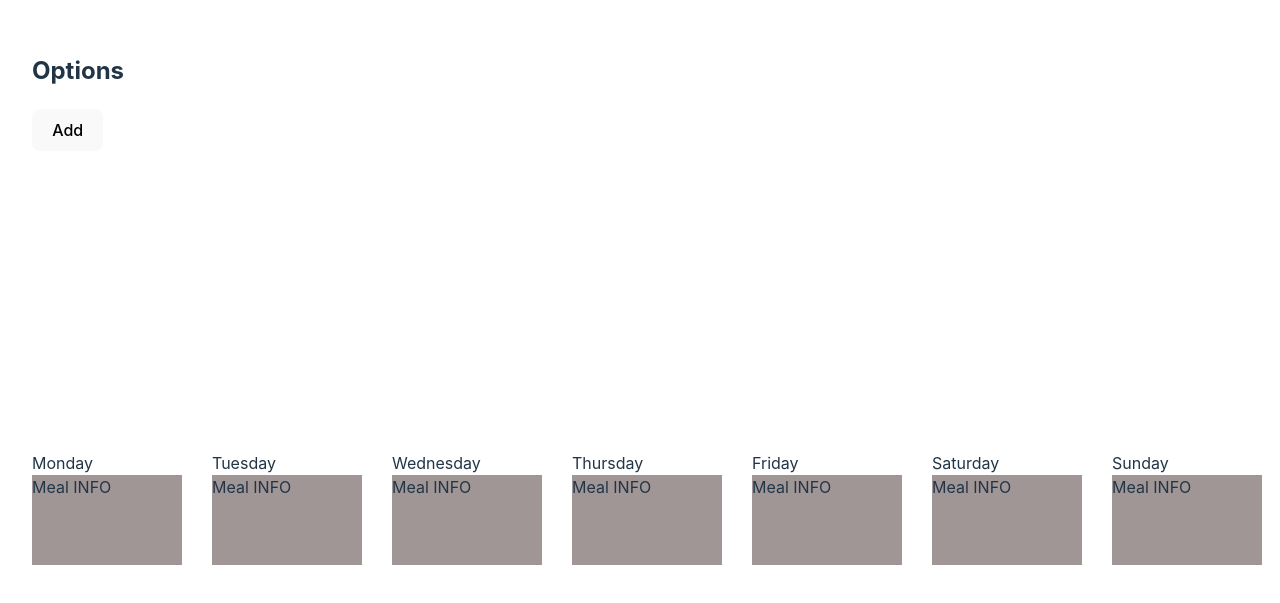
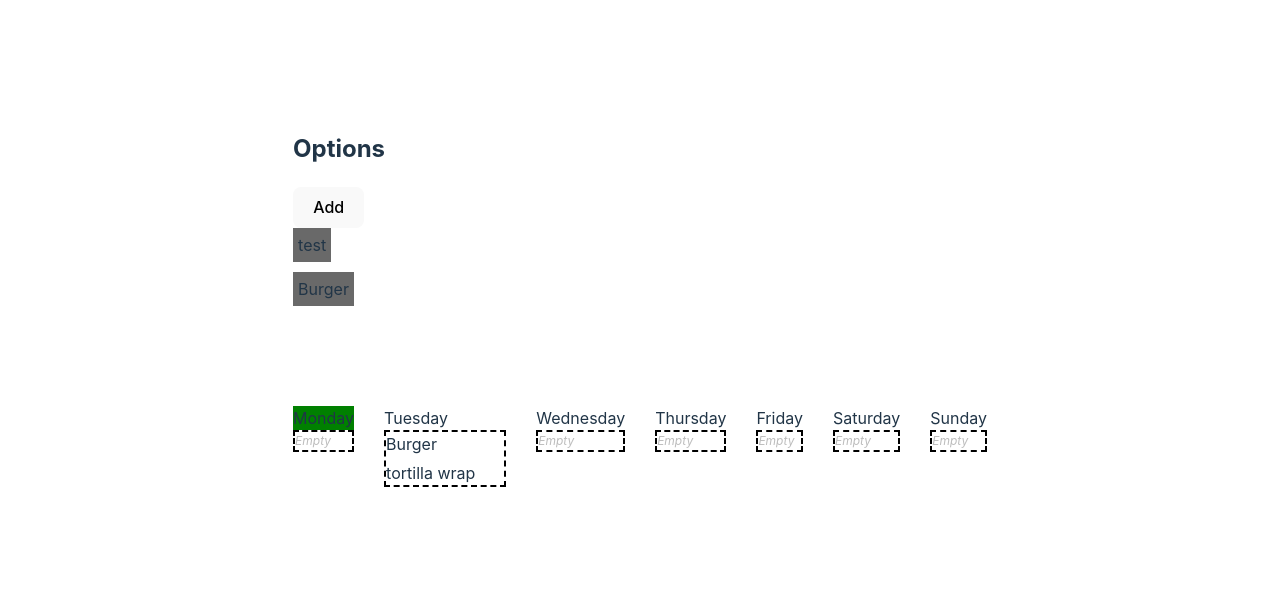
Before and after one commit to stoddardjd2/Meal-Planner, a React (Vite) app in the folder meal-planner/: page / in a window 1280 px wide. Shown: the part 101-704 px from the top of the page. Built offline with nearby package versions, Linux system fonts and the light colour scheme.

Commit message:
added drag and drop feature for adding meals to a day

```diff
--- a/meal-planner/src/App.css
+++ b/meal-planner/src/App.css
@@ -7,5 +7,37 @@
 .app-container {
   display: flex;
   flex-direction: column;
-  gap: 300px;
+  gap: 100px;
 }
+
+/* DRAG COMPONENT */
+.container {
+  display: flex;
+  gap: 20px;
+  margin-top: 20px;
+}
+
+.draggable {
+  width: 150px;
+  height: 150px;
+  background-color: lightblue;
+  text-align: center;
+  line-height: 150px;
+  border: 2px solid #000;
+  cursor: grab;
+  user-select: none; /* Prevent text selection while dragging */
+}
+
+.drop-target {
+  width: 150px;
+  height: 150px;
+  background-color: lightgray;
+  text-align: center;
+  line-height: 150px;
+  border: 2px dashed #000;
+}
+.placeholder-text{
+  font-style: italic;
+  color:rgb(189, 189, 189);
+  font-size: 12px;
+}
--- a/meal-planner/src/App.jsx
+++ b/meal-planner/src/App.jsx
@@ -1,16 +1,35 @@
-import { useState } from "react";
+import { useEffect, useState, useRef } from "react";
 import reactLogo from "./assets/react.svg";
 import viteLogo from "/vite.svg";
 import "./App.css";
 // import DateCalendarValue from "./components/DateCalendarValue";
+import Drag from "./components/Drag";
 import Calendar from "./components/calendar/Calendar";
 import MealOptions from "./components/meal-options/MealOptions";
 function App() {
-  const [count, setCount] = useState(0);
+  const draggedValueRef = useRef('');  // Use ref to store the dragged element's value
+  const [mealOptions, setMealOptions] = useState([
+    {
+      name: "test",
+      link: "",
+      servings: undefined,
+      prepTimeMin: undefined,
+      ingredients: [],
+    },
+    {
+      name: "Burger",
+      link: "",
+      servings: 4,
+      prepTimeMin: 25,
+      ingredients: ["onions", "buns", "patty"],
+    },
+  ]);
+
   return (
     <div className="app-container">
-      <MealOptions />
-      <Calendar />
+      {/* <Drag /> */}
+      <MealOptions mealOptions={mealOptions} setMealOptions={setMealOptions} draggedValueRef={draggedValueRef}/>
+      <Calendar mealOptions={mealOptions} draggedValueRef={draggedValueRef} />
     </div>
   );
 }
--- /dev/null
+++ b/meal-planner/src/components/Drag.jsx
@@ -0,0 +1,67 @@
+import React, { useState } from 'react';
+
+function Drag() {
+  const [draggedValue, setDraggedValue] = useState('');  // Store the value of the dragged element
+
+  const handleDragStart = (e, value) => {
+    setDraggedValue(value);  // Set the value of the dragged element when dragging starts
+  };
+
+  const handleDragEnd = (e) => {
+    e.target.style.cursor = 'grab';  // Reset the cursor after dragging ends
+  };
+
+  return (
+    <div className="container">
+      {/* Draggable Element */}
+      <div
+        className="draggable"
+        draggable
+        onDragStart={(e) => handleDragStart(e, 'Dragged Value')}
+        onDragEnd={handleDragEnd}
+        style={{ cursor: 'grab' }}
+      >
+        Drag me!
+      </div>
+      {/* Draggable Element */}
+      <div
+        className="draggable"
+        draggable
+        onDragStart={(e) => handleDragStart(e, 'Dragged Value2')}
+        onDragEnd={handleDragEnd}
+        style={{ cursor: 'grab' }}
+      >
+        Drag me!
+      </div>
+
+      {/* Drop Target Elements */}
+      <DropTarget label="Drop Here 1" draggedValue={draggedValue} />
+      <DropTarget label="Drop Here 2" draggedValue={draggedValue} />
+    </div>
+  );
+}
+
+const DropTarget = ({ label, draggedValue }) => {
+  const [value, setValue] = useState(label);
+
+  const handleDragOver = (e) => {
+    e.preventDefault();  // Necessary to allow dropping
+  };
+
+  const handleDrop = (e) => {
+    e.preventDefault();
+    setValue(draggedValue);  // Set the dropped element's value to the dragged value
+  };
+
+  return (
+    <div
+      className="drop-target"
+      onDragOver={handleDragOver}
+      onDrop={handleDrop}
+    >
+      {value}
+    </div>
+  );
+};
+
+export default Drag;
--- a/meal-planner/src/components/calendar/Calendar.css
+++ b/meal-planner/src/components/calendar/Calendar.css
@@ -1,9 +1,31 @@
-.calendar-container{
+.calendar-container {
+  display: flex;
+  gap: 30px;
+  .added-meals-list {
     display: flex;
-    gap: 30px;
-    .day-info{
+    flex-direction: column;
+    border: 2px dashed #000;
+    gap: 5px;
+    .meal-item-container {
+      display: flex;
+      gap: 10px;
+      /* align-items: ; */
+      justify-content: space-between;
+      align-items: baseline;
+      .meal-item {
         background-color: rgb(160, 150, 150);
-        height: 90px;
         width: 150px;
+      }
+      button {
+        /* width: px; */
+        /* height: 10px; */
+        background-color: transparent;
+        line-height: 0px;
+        padding: 4px;
+        img {
+          width: 9px;
+        }
+      }
     }
+  }
 }
--- a/meal-planner/src/components/calendar/Calendar.jsx
+++ b/meal-planner/src/components/calendar/Calendar.jsx
@@ -1,7 +1,26 @@
 import "./Calendar.css";
-export default function Calendar() {
-  const date = new Date();
-  const currentDay = date.getDay();
+import { useState, useRef } from "react";
+import xIcon from "../../assets/x.svg";
+export default function Calendar({ mealOptions, draggedValueRef }) {
+  const [addedMeals, setAddedMeals] = useState({
+    1: [
+      {
+        name: "Burger",
+        link: "",
+        servings: 4,
+        prepTimeMin: 25,
+        ingredients: ["onions", "buns", "patty"],
+      },
+      {
+        name: "tortilla wrap",
+        link: "",
+        servings: 2,
+        prepTimeMin: 10,
+        ingredients: ["tortilla", "meat"],
+      },
+    ],
+  });
+
   const days = [
     "Monday",
     "Tuesday",
@@ -11,21 +30,103 @@ export default function Calendar() {
     "Saturday",
     "Sunday",
   ];
-  console.log(currentDay);
   return (
     <div className="calendar-container">
-      {days.map((day, index) => (
-        // id corresponds to current day # (1-7)
-        <div key={index}>
-          <div
-            style={index + 1 === currentDay ? { backgroundColor: "green" } : {}}
-            key={index}
-          >
-            {day}
-          </div>
-          <div className="day-info">Meal INFO</div>
-        </div>
-      ))}
+      {days.map(
+        (day, index) => {
+          return (
+            <Day
+              mealOptions={mealOptions}
+              draggedValueRef={draggedValueRef}
+              day={day}
+              key={index}
+              dayIndex={index}
+              setAddedMeals={setAddedMeals}
+              addedMeals={addedMeals}
+            />
+          );
+        }
+        // id corresponds to current day (0-6)
+      )}
     </div>
   );
 }
+
+function Day({
+  day,
+  dayIndex,
+  draggedValueRef,
+  setAddedMeals,
+  addedMeals,
+  mealOptions,
+}) {
+  const targetRef = useRef(null); // Ref to directly manipulate the DOM content
+  const date = new Date();
+  const currentDay = date.getDay();
+
+  const handleDragOver = (e) => {
+    e.preventDefault(); // Necessary to allow dropping
+  };
+
+  const handleDrop = (e) => {
+    e.preventDefault();
+    if (targetRef.current) {
+      // targetRef.current.innerText = draggedValueRef.current; // Set the content of the drop target to the dragged value
+      setAddedMeals((prev) => {
+        if (prev[dayIndex]) {
+          return {
+            ...prev,
+            [dayIndex]: [
+              ...prev[dayIndex],
+              mealOptions[draggedValueRef.current.id],
+            ],
+          };
+        } else {
+          return {
+            ...prev,
+            [dayIndex]: [mealOptions[draggedValueRef.current.id]],
+          };
+        }
+      });
+    }
+  };
+  function handleRemoveMeal(e) {
+    const index = e.currentTarget.id;
+    setAddedMeals((prev) => {
+      const copy = [...prev[dayIndex]];
+      copy.splice(index, 1);
+      return { ...prev, [dayIndex]: copy };
+    });
+  }
+
+  return (
+    <div
+      ref={targetRef} // Attach the ref to the drop target div
+      onDragOver={handleDragOver}
+      onDrop={handleDrop}
+      id={dayIndex}
+    >
+      <div style={dayIndex === currentDay ? { backgroundColor: "green" } : {}}>
+        {day}
+      </div>
+      <div className="added-meals-list">
+        {!addedMeals[dayIndex] || addedMeals[dayIndex].length == 0 ? (
+          <div className="placeholder-text">Empty</div>
+        ) : (
+          <>
+            {addedMeals[dayIndex].map((meal, index) => {
+              return (
+                <div key={index} className="meal-item-container">
+                  <div>{meal.name}</div>
+                  <button id={index} onClick={handleRemoveMeal}>
+                    <img src={xIcon} />
+                  </button>
+                </div>
+              );
+            })}
+          </>
+        )}
+      </div>
+    </div>
+  );
+}
--- a/meal-planner/src/components/meal-options/AddMealOption.jsx
+++ b/meal-planner/src/components/meal-options/AddMealOption.jsx
@@ -136,7 +136,7 @@ export default function AddNewMealOption(props) {
                         setFormInput((prev) => {
                           // const copy = [...prev];
                           // copy.splice(index, 1, e.target.value);
-                          return ({...prev, [inputField]:e.target.value});
+                          return { ...prev, [inputField]: e.target.value };
                         });
                       }}
                       value={formInput[inputField]}
--- a/meal-planner/src/components/meal-options/MealOptions.css
+++ b/meal-planner/src/components/meal-options/MealOptions.css
@@ -1,9 +1,26 @@
+.meal-options-list {
+    gap: 10px;
+    display: flex;
+    flex-direction: column;
+  .meal-option {
+    padding: 5px;
+    width: fit-content;
+    background-color: rgb(105, 105, 105);
+    cursor:grab;
+    user-select: none;
+  }
+  .meal-option:active{
+    cursor: pointer;
+  }
+}
+
 /* addMealOption Component */
 .add-meal-popup {
   position: absolute;
   background-color: rgb(51, 51, 51);
   border-radius: 10px;
   padding: 10px;
+  z-index: 1;
   input {
     height: 18px;
     padding: 3px;
@@ -40,7 +57,6 @@
         justify-content: space-between;
         font-size: 12px;
         align-items: center;
-
       }
       li {
         margin-bottom: 5px;
--- a/meal-planner/src/components/meal-options/MealOptions.jsx
+++ b/meal-planner/src/components/meal-options/MealOptions.jsx
@@ -1,19 +1,41 @@
 import "./MealOptions.css";
 import AddNewMealOption from "./AddMealOption";
 import { useEffect, useState } from "react";
-export default function MealOptions() {
-  const [mealOptions, setMealOptions] = useState([]);
+export default function MealOptions({
+  draggedValueRef,
+  mealOptions,
+  setMealOptions,
+}) {
+  function MealOption({ meal, index }) {
+    const handleDragStart = (e, value) => {
+      draggedValueRef.current = { value: value, id: index }; // Set the value of the dragged element when dragging starts
+    };
+    const handleDragEnd = (e) => {
+      e.target.style.cursor = "grab"; // Reset the cursor after dragging ends
+    };
 
-  useEffect(() => {
-    console.log("change!", mealOptions);
-  }, [mealOptions]);
+    return (
+      <div
+        draggable
+        onDragStart={(e) => handleDragStart(e, meal.name)}
+        onDragEnd={handleDragEnd}
+        style={{ cursor: "grab" }}
+        className="meal-option"
+      >
+        {meal.name}
+      </div>
+    );
+  }
+
   return (
     <div>
       <h2>Options</h2>
       <AddNewMealOption setMealOptions={setMealOptions} />
-      {mealOptions.map((meal, index) => {
-        return <div key={index}>{meal.name}</div>;
-      })}
+      <div className="meal-options-list">
+        {mealOptions.map((meal, index) => {
+          return <MealOption meal={meal} key={index} index={index} />;
+        })}
+      </div>
     </div>
   );
 }
```
Also changed, not shown: meal-planner/src/assets/x.svg (added).
